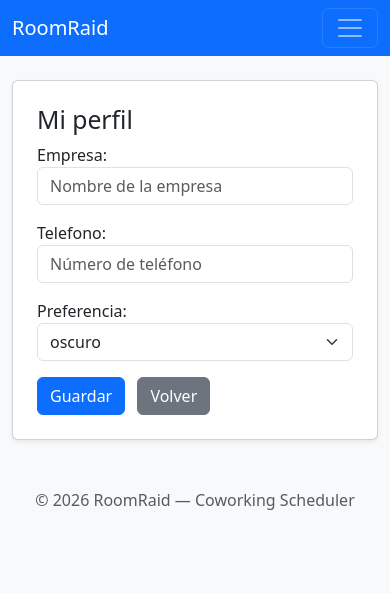
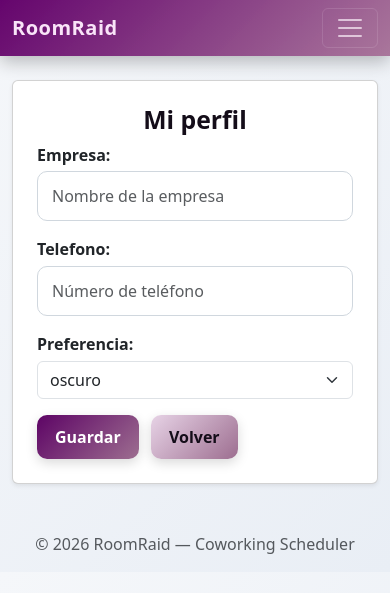
Before and after one commit to acargar0112/RoomRaid, a Django app: page /accounts/profile/ in a window 390 px wide. Shown: the top 593 px of the page. Run offline with Django 5.2, Linux system fonts and the light colour scheme; the visitor is signed in with stand-in values (Sample User, id 1).

Commit message:
Creación del archivo styles.css, por lo pronto con paleta de colores morados y con modelo responsive aplicado. Añadido script en base.html para la futura cookie del tema, también el script cambia automaticamente el emoji de la luna al sol.

```diff
--- /dev/null
+++ b/static/css/styles.css
@@ -0,0 +1,257 @@
+body {
+    background: linear-gradient(135deg, #f5f7fa, #e9eef5);
+    font-family: "Inter", "Segoe UI", sans-serif;
+    transition: background 0.4s ease, color 0.4s ease;
+}
+
+.card {
+    background: #E7D3E6;
+    border: none;
+    border-radius: 14px;
+    padding: 2rem;
+    box-shadow: 0 10px 25px rgba(0,0,0,0.08);
+    transition: transform 0.2s ease, box-shadow 0.2s ease;
+}
+
+.card:hover {
+    transform: translateY(-3px);
+    box-shadow: 0 14px 30px rgba(0,0,0,0.12);
+}
+
+.card h2 {
+    font-weight: 700;
+    color: #140D19;
+    text-align: center;
+}
+
+form p {
+    margin-bottom: 1rem;
+}
+
+form label {
+    font-weight: 600;
+    margin-bottom: 0.3rem;
+}
+
+form ul {
+    padding-left: 0;
+}
+
+form ul li {
+    list-style: none;
+    display: flex;
+    align-items: center;
+    gap: 8px;
+    width: fit-content;
+}
+
+input:not([type="checkbox"]):not([type="date"]),
+select,
+textarea {
+    width: 100%;
+    padding: 12px 14px;
+    border-radius: 10px;
+    border: 1px solid #d0d7de;
+    background-color: #fff;
+    transition: all 0.25s ease;
+}
+
+input[type="date"] {
+    width: auto;
+    display: inline-block;
+}
+
+input:focus, select:focus, textarea:focus {
+    border-color: #9D6E90 !important;
+    box-shadow: 0 0 0 3px rgba(157, 110, 144, 0.3) !important;
+    outline: none;
+}
+
+.btn {
+    border: none !important;
+    padding: 10px 18px !important;
+    border-radius: 10px !important;
+    font-weight: 600 !important;
+    transition: 0.25s ease !important;
+    backdrop-filter: blur(6px);
+    -webkit-backdrop-filter: blur(6px);
+    box-shadow: 0 4px 12px rgba(0,0,0,0.15);
+}
+
+.btn:hover {
+    box-shadow: 0 6px 18px rgba(0,0,0,0.25);
+    transform: translateY(-2px);
+}
+
+.btn-primary {
+    background: linear-gradient(135deg, #5D0465, #9D6E90) !important;
+    color: white !important;
+}
+
+.btn-primary:hover {
+    background: linear-gradient(135deg, #36284C, #6A2E3D) !important;
+}
+
+.btn-secondary {
+    background: linear-gradient(135deg, #E7D3E6, #9D6E90) !important;
+    color: #140D19 !important;
+}
+
+.btn-secondary:hover {
+    background: linear-gradient(135deg, #9D6E90, #6A2E3D) !important;
+    color: white !important;
+}
+
+.btn-sm {
+    padding: 6px 12px !important;
+    box-shadow: 0 2px 6px rgba(0,0,0,0.15);
+}
+
+.btn-sm:hover {
+    box-shadow: 0 4px 10px rgba(0,0,0,0.25);
+    transform: translateY(-1px);
+}
+
+.btn-info {
+    background: #9A79BA !important;
+    color: white !important;
+}
+
+.btn-info:hover {
+    background: #653C87 !important;
+}
+
+.btn-warning {
+    background: #831DC6 !important;
+    color: white !important;
+}
+
+.btn-warning:hover {
+    background: #560BAD !important;
+}
+
+.btn-danger {
+    background: #6A2E3D !important;
+    color: white !important;
+}
+
+.btn-danger:hover {
+    background: #3A0C23 !important;
+}
+
+.navbar {
+    background: linear-gradient(135deg, #5D0465, #9D6E90) !important;
+    padding: 0.8rem 0;
+    box-shadow: 0 4px 12px rgba(0,0,0,0.1);
+    transition: 0.25s ease;
+}
+
+.navbar:hover {
+    filter: brightness(1.08);
+    box-shadow: 0 6px 18px rgba(0,0,0,0.25);
+}
+
+.navbar-brand {
+    font-weight: 700;
+    letter-spacing: 0.5px;
+    color: #E7D3E6 !important;
+}
+
+.nav-link {
+    font-weight: 500;
+    transition: color 0.2s ease;
+    color: #E7D3E6 !important;
+}
+
+.nav-link:hover {
+    color: #ffffff !important;
+}
+
+.nav-link.text-warning,
+.nav-link.text-warning.fw-bold {
+    color: #E0B6E4 !important;
+    font-weight: 700 !important;
+}
+
+.nav-link.text-warning:hover,
+.nav-link.text-warning.fw-bold:hover {
+    color: #ffffff !important;
+    text-shadow: 0 0 6px rgba(255,255,255,0.6);
+}
+
+.table-hover tbody tr:hover {
+    background-color: rgba(157, 110, 144, 0.15);
+}
+
+body.dark-mode {
+    background: #202020;
+    color: #e6e6e6;
+}
+
+body.dark-mode .navbar {
+    background: linear-gradient(135deg, #3A0242, #7A4A78) !important;
+    box-shadow: 0 4px 12px rgba(0,0,0,0.6);
+}
+
+body.dark-mode .navbar-brand,
+body.dark-mode .nav-link {
+    color: #f0f0f0 !important;
+}
+
+body.dark-mode .card {
+    background: rgba(45, 45, 45, 0.85);
+    backdrop-filter: blur(10px);
+    border: 1px solid rgba(255,255,255,0.08);
+    color: #f0f0f0;
+}
+
+body.dark-mode input,
+body.dark-mode select,
+body.dark-mode textarea {
+    background: #2a2a2a !important;
+    color: #f0f0f0 !important;
+    border-color: #555 !important;
+}
+
+body.dark-mode input:focus,
+body.dark-mode select:focus,
+body.dark-mode textarea:focus {
+    border-color: #9D6E90 !important;
+    box-shadow: 0 0 0 3px rgba(157, 110, 144, 0.4) !important;
+}
+
+body.dark-mode table,
+body.dark-mode .table,
+body.dark-mode .table > :not(caption) > * > * {
+    background-color: #2a2a2a !important;
+    color: #f0f0f0 !important;
+}
+
+body.dark-mode thead,
+body.dark-mode .table thead,
+body.dark-mode .table thead > tr > th {
+    background-color: #333 !important;
+    color: #ffffff !important;
+}
+
+body.dark-mode tbody tr,
+body.dark-mode .table tbody tr {
+    background-color: #262626 !important;
+}
+
+body.dark-mode .table-striped > tbody > tr:nth-of-type(odd) {
+    background-color: #2d2d2d !important;
+}
+
+body.dark-mode .table-striped > tbody > tr:nth-of-type(even) {
+    background-color: #242424 !important;
+}
+
+body.dark-mode .table-hover tbody tr:hover {
+    background-color: #3a3a3a !important;
+}
+
+body.dark-mode footer,
+body.dark-mode footer * {
+    color: #e0e0e0 !important;
+}
--- a/templates/base.html
+++ b/templates/base.html
@@ -1,13 +1,17 @@
+{% load static %}
+
 <!DOCTYPE html>
 <html lang="es">
 <head>
     <meta charset="UTF-8">
     <meta name="viewport" content="width=device-width, initial-scale=1.0">
     <title>{% block titulo %}RoomRaid{% endblock %}</title>
+    <link rel="stylesheet" href="{% static 'css/styles.css' %}">
+    <link href="https://cdn.jsdelivr.net/npm/bootstrap@5.3.2/dist/css/bootstrap.min.css" rel="stylesheet" >
+    <link rel="stylesheet" href="https://cdn.jsdelivr.net/npm/bootstrap-icons@1.11.1/font/bootstrap-icons.css">
 
-    <link href="https://cdn.jsdelivr.net/npm/bootstrap@5.3.2/dist/css/bootstrap.min.css" rel="stylesheet" >
 </head>
-<body class="bg-light">
+<body>
     <nav class="navbar navbar-expand-lg navbar-dark bg-primary mb-4">
         <div class="container">
             <a class="navbar-brand" href="{% url 'home' %}">RoomRaid</a>
@@ -48,6 +52,10 @@
                         </li>
 
                         <li class="nav-item">
+                            <a class="nav-link" href="{% url 'profile' %}">Mi perfil</a>
+                        </li>
+
+                        <li class="nav-item">
                             <a class="nav-link text-warning" href="{% url 'logout' %}">Salir</a>
                         </li>
 
@@ -64,6 +72,12 @@
                         </li>
 
                     {% endif %}
+
+                    <li class="nav-item">
+                        <a id="themeToggle" class="nav-link" role="button">
+                            <i id="themeIcon" class="bi bi-moon-stars-fill"></i>
+                        </a>
+                    </li>
 
                 </ul>
             </div>
@@ -90,5 +104,21 @@
     </footer>
 
     <script src="https://cdn.jsdelivr.net/npm/bootstrap@5.3.2/dist/js/bootstrap.bundle.min.js"></script>
+
+    <script>
+        const toggle = document.getElementById("themeToggle");
+        const icon = document.getElementById("themeIcon");
+
+        toggle.addEventListener("click", () => {
+            document.body.classList.toggle("dark-mode");
+            if (document.body.classList.contains("dark-mode")) {
+                icon.classList.remove("bi-moon-stars-fill");
+                icon.classList.add("bi-sun-fill");
+            } else {
+                icon.classList.remove("bi-sun-fill");
+                icon.classList.add("bi-moon-stars-fill");
+            }
+        });
+    </script>
 </body>
 </html>
--- a/templates/form_base.html
+++ b/templates/form_base.html
@@ -5,7 +5,7 @@
 {% block contenido %}
 <div class="card shadow-sm p-4">
     {% block form-titulo %}
-    <h2 class="mb-4"><Formul></Formul>ario</h2>
+    <h2 class="mb-4">Formulario</h2>
      {% endblock %}
 
     <form method="post">
```
